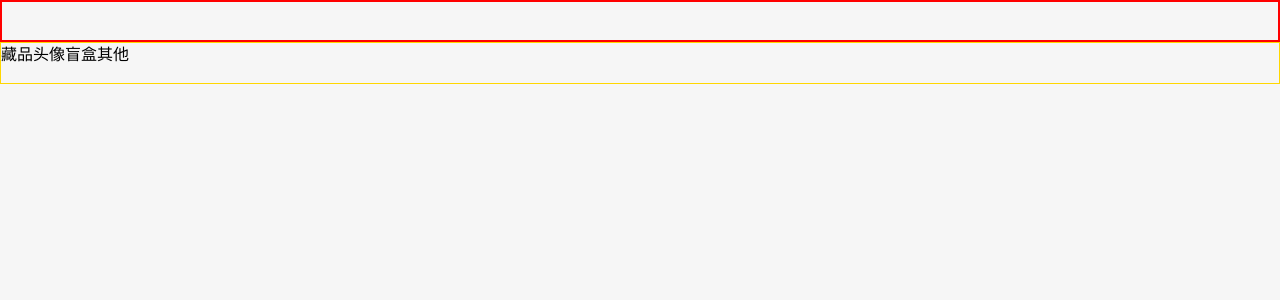
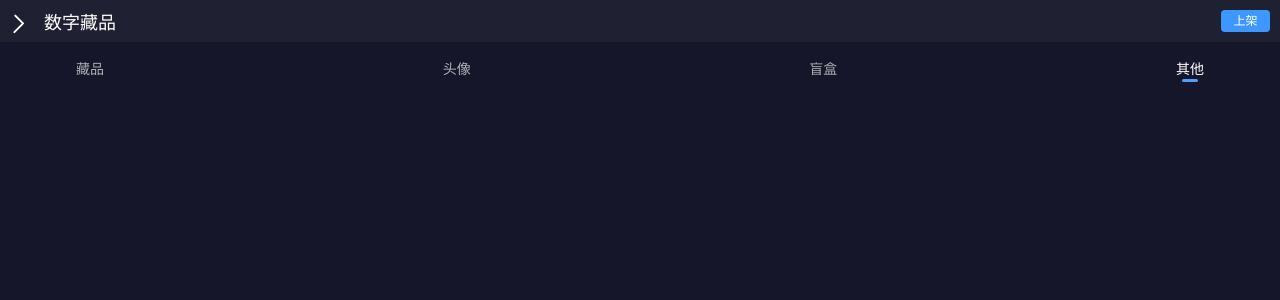
Before and after one commit to YeeeeRQ/chuanhe, a Vue app: page /#/gallery in a window 1280 px wide. Shown: the top 300 px of the page. Built offline with nearby package versions, Linux system fonts and the light colour scheme.

Commit message:
toolbar + library-nav 布局

```diff
--- a/src/App.vue
+++ b/src/App.vue
@@ -1,9 +1,9 @@
 <script setup lang="ts"></script>
 
 <template>
-  <div>
+  <div class="wrapper">
     <router-view />
   </div>
 </template>
 
-<style scoped></style>
+<style lang="scss" scoped></style>
--- a/src/components/Gallery.vue
+++ b/src/components/Gallery.vue
@@ -1,15 +1,20 @@
 <template>
-  <div class="container"></div>
-  <div class="title">
-    <div class="back"></div>
-    <div class="added"></div>
+  <div class="gallery-wrapper">
+    <div class="toolbar">
+      <span class="back">
+        <span class="back-rect"></span>
+        <span class="back-rect"></span>
+      </span>
+      <span class="title">数字藏品</span>
+      <span class="add">上架</span>
     </div>
 
-  <div class="toolbar">
-    <span>藏品</span>
-    <span>头像</span>
-    <span>盲盒</span>
-    <span>其他</span>
+    <div class="library-wrapper">
+      <div class="library-nav">
+        <span class="category">藏品</span>
+        <span class="category">头像</span>
+        <span class="category">盲盒</span>
+        <span class="category active">其他</span>
       </div>
 
       <div class="library">
@@ -19,23 +24,115 @@
           <div class="collection"></div>
         </div>
       </div>
+    </div>
+  </div>
 </template>
 
 <script lang="ts" setup></script>
 
 <style lang="scss" scoped>
+.gallery-wrapper {
+  height: 100vh;
+  display: flex;
+  flex-direction: column;
+  background-color: rgb(21, 22, 42);
+  color: rgb(255, 255, 255);
+}
+.toolbar {
+  // border: 2px solid red;
+  height: 42px;
+  display: flex;
+  background: rgba(120, 120, 120, 0.1);
+  .back {
+    width: 44px;
+    // display: flex;
+    // flex-direction: column;
+    .back-rect:first-child {
+      position: absolute;
+      width: 2.15px;
+      height: 12.64px;
+      top: 21.94px;
+      left: 16.54px;
+
+      background: rgb(255, 255, 255);
+      border-radius: 24px;
+      transform: rotate(-135deg);
+    }
+    .back-rect:last-child {
+      position: absolute;
+      width: 2.15px;
+      height: 12.64px;
+      top: 12.94px;
+      left: 17.94px;
+
+      background: rgb(255, 255, 255);
+      border-radius: 23px;
+      transform: rotate(-45deg);
+    }
+  }
   .title {
-  border: 2px solid red;
-  height: 42px;
+    flex: 1;
+    font-family: Microsoft YaHei;
+    font-size: 18px;
+    font-weight: 400;
+    line-height: 24px;
+    text-align: left;
+    padding-top: 11px;
+    padding-bottom: 11px;
+  }
+  .add {
+    width: 49px;
+    height: 22px;
+    background: rgb(61, 151, 255);
+    border-radius: 4px;
+    margin: 10px;
+    padding: 3px 11px;
+    font-size: 12px;
+    font-weight: 400;
+    line-height: 16px;
+    letter-spacing: 0%;
+    text-align: center;
+  }
 }
 
-.toolbar {
-  border: 1px solid gold;
+.library-wrapper {
+  display: flex;
+  flex-direction: column;
+  flex: 1;
+  .library-nav {
+    // border: 1px solid gold;
     height: 42px;
+    display: flex;
+    justify-content: space-between;
+    margin: 0px 76px;
+    margin-top: 19px;
+    .category {
+      color: rgba(255, 255, 255, 0.65);
+      font-family: Microsoft YaHei;
+      font-size: 14px;
+      font-weight: 400;
+      line-height: 18px;
+      letter-spacing: 0%;
+      text-align: left;
+      display: flex;
+      flex-direction: column;
+      // border: 1px solid white;
+      &.active {
+        color: rgb(255, 255, 255);
+      }
+      &.active::after {
+        content: "";
+        width: 16px;
+        border-bottom: 3px solid rgb(78, 159, 255);
+        border-radius: 19px;
+        margin: 0 auto;
+      }
+    }
   }
 
-// .library {
-//   border: 1px solid gray;
-//   height: 100%;
-// }
+  .library {
+    // border: 1px solid gray;
+    flex: 1;
+  }
+}
 </style>
```
Lines whose indentation alone changed are shown as unchanged.
